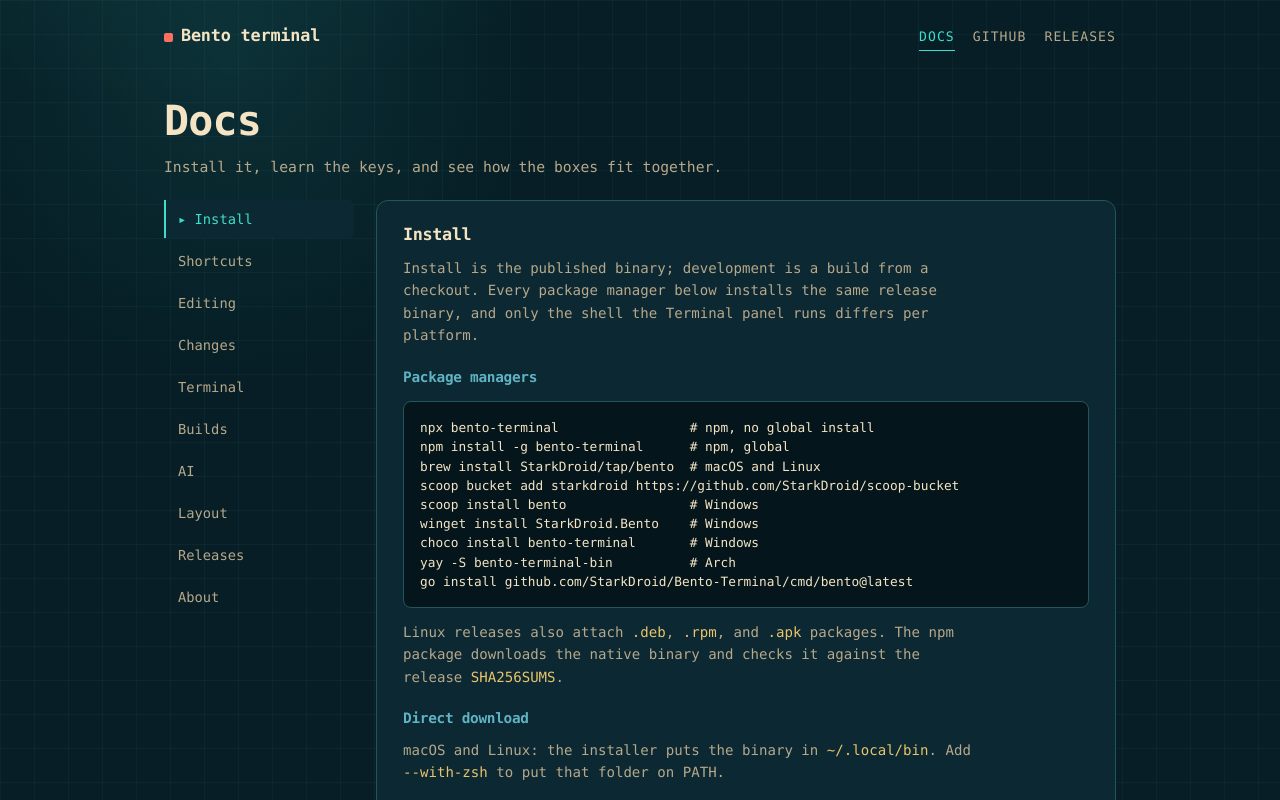
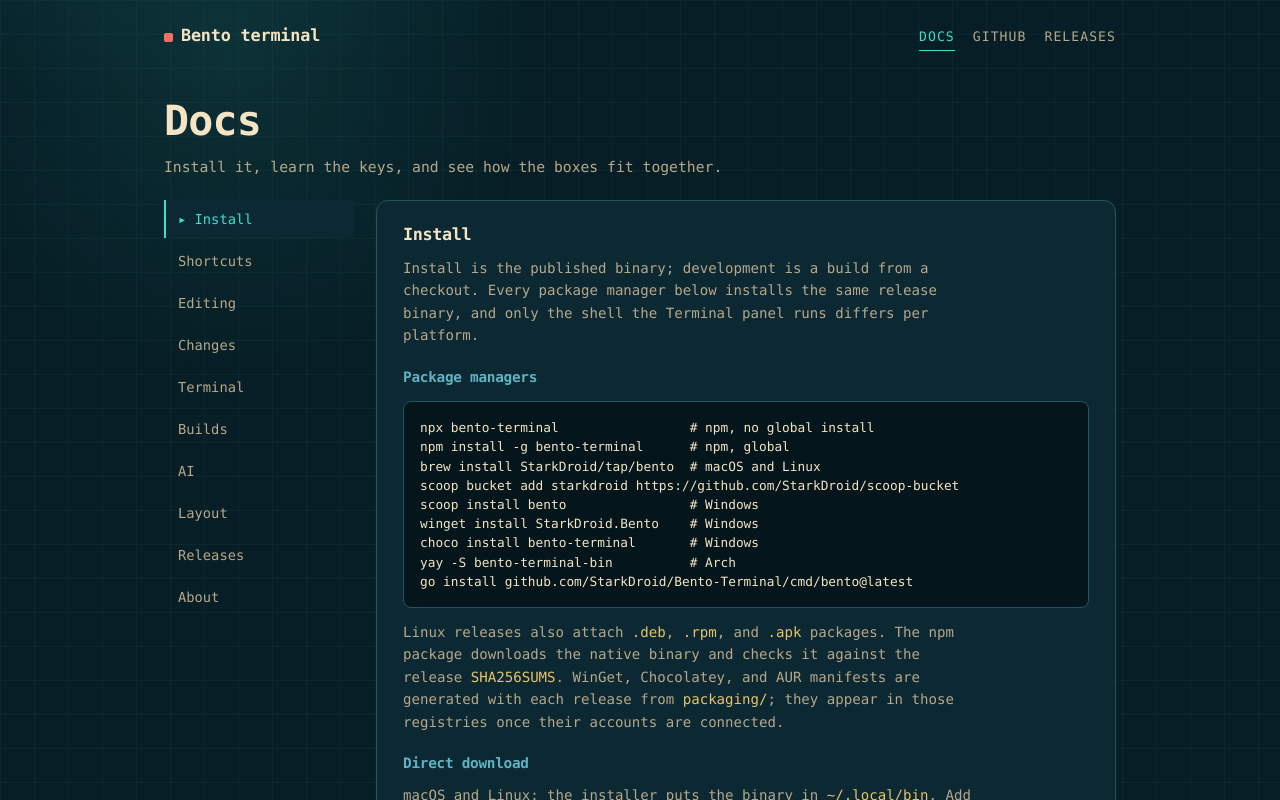
Before and after one commit to StarkDroid/Bento-Terminal, a SvelteKit app in the folder website/: page /docs in a window 1280 px wide. Shown: the top 800 px of the page. Built offline with nearby package versions, Linux system fonts and the light colour scheme.

Commit message:
docs: mark the registries that still need account setup

```diff
--- a/website/src/routes/docs/+page.svelte
+++ b/website/src/routes/docs/+page.svelte
@@ -151,7 +151,9 @@ go install github.com/StarkDroid/Bento-Terminal/cmd/bento@latest</pre>
 				<p class="muted">
 					Linux releases also attach <code>.deb</code>, <code>.rpm</code>, and <code>.apk</code>
 					packages. The npm package downloads the native binary and checks it against the release
-					<code>SHA256SUMS</code>.
+					<code>SHA256SUMS</code>. WinGet, Chocolatey, and AUR manifests are generated with each
+					release from <code>packaging/</code>; they appear in those registries once their
+					accounts are connected.
 				</p>
 
 				<h3>Direct download</h3>
```
Also changed, not shown: 1 other file (tests, documents, lock files or other folders).
